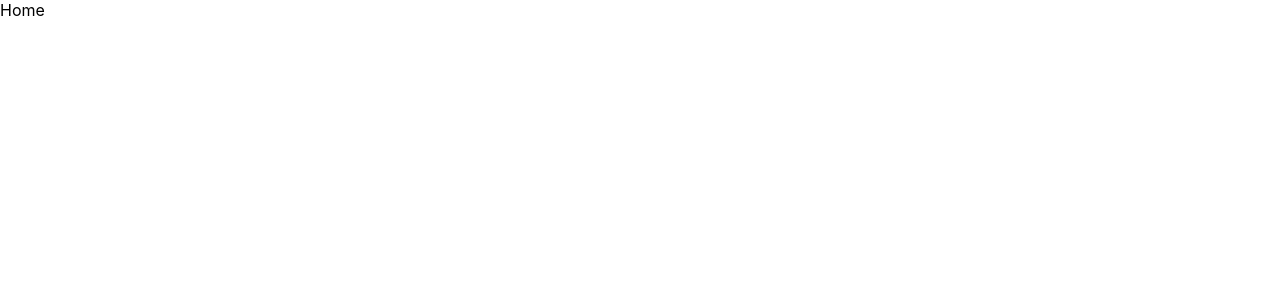
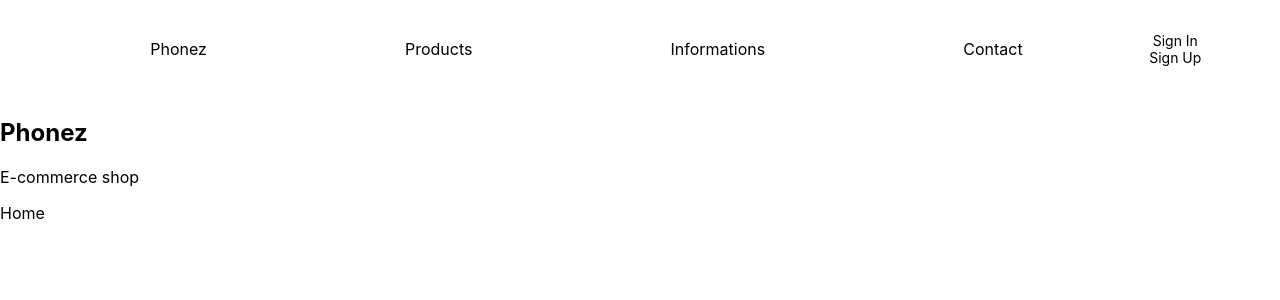
Before and after one commit to bergmaner/phones-ecommerce, a React (Create React App) app in the folder frontend/: page / in a window 1280 px wide. Shown: the top 300 px of the page. Built offline with nearby package versions, Linux system fonts and the light colour scheme.

Commit message:
create Layout and Navbar

```diff
--- a/frontend/package.json
+++ b/frontend/package.json
@@ -9,7 +9,8 @@
     "react": "^16.13.1",
     "react-dom": "^16.13.1",
     "react-router-dom": "^5.2.0",
-    "react-scripts": "3.4.3"
+    "react-scripts": "3.4.3",
+    "styled-components": "^5.2.0"
   },
   "scripts": {
     "start": "react-scripts start",
--- a/frontend/src/Routes.js
+++ b/frontend/src/Routes.js
@@ -1,7 +1,7 @@
 import React from "react";
 import { BrowserRouter as Router, Switch, Route } from "react-router-dom";
 import SignIn from "./pages/signIn";
-import SignOut from "./pages/signOut";
+import SignUp from "./pages/signUp";
 import Home from "./pages/home";
 
 const Routes = () => {
@@ -14,8 +14,8 @@ const Routes = () => {
         <Route path="/signIn">
           <SignIn />
         </Route>
-        <Route path="/signOut">
-          <SignOut />
+        <Route path="/signUp">
+          <SignUp />
         </Route>
       </Switch>
     </Router>
--- /dev/null
+++ b/frontend/src/layout/Layout.js
@@ -0,0 +1,16 @@
+import React from "react";
+import Navbar from "./Navbar";
+
+const Layout = ({ children, title, description }) => {
+  return (
+    <div>
+      <Navbar />
+      <div>
+        <h2>{title}</h2>
+        <p>{description}</p>
+      </div>
+      {children}
+    </div>
+  );
+};
+export default Layout;
--- /dev/null
+++ b/frontend/src/layout/Navbar.js
@@ -0,0 +1,67 @@
+import React from "react";
+import { Link } from "react-router-dom";
+import styled from "styled-components";
+
+const NavWrapper = styled.div`
+  position: relative;
+  z-index: 2;
+  width: 100%;
+  box-sizing: border-box;
+  padding-top: 2.5vw;
+  padding-bottom: 2.5vw;
+  padding-left: 4vw;
+  padding-right: 4vw;
+  pointer-events: auto;
+`;
+
+const NavContainer = styled.div`
+  display: flex;
+  justify-content: space-between;
+  align-items: center;
+`;
+
+const NavItems = styled.div`
+  width: 100%;
+  display: flex;
+  justify-content: space-around;
+  align-items: center;
+`;
+
+const Title = styled.div``;
+
+const Account = styled.div`
+  text-align: center;
+  width: 10%;
+  font-size: 14px;
+`;
+
+const SLink = styled(Link)`
+  text-decoration: none;
+  color: #000;
+`;
+
+const Navbar = () => {
+  return (
+    <NavWrapper>
+      <NavContainer>
+        <NavItems>
+          <Title>
+            <SLink to="/">Phonez</SLink>
+          </Title>
+          <SLink to="/products">Products</SLink>
+          <SLink to="/informations">Informations</SLink>
+          <SLink to="/contact">Contact</SLink>
+        </NavItems>
+        <Account>
+          <div>
+            <SLink to="/signIn">Sign In</SLink>
+          </div>
+          <div>
+            <SLink to="/signUp">Sign Up</SLink>
+          </div>
+        </Account>
+      </NavContainer>
+    </NavWrapper>
+  );
+};
+export default Navbar;
--- a/frontend/src/pages/home.js
+++ b/frontend/src/pages/home.js
@@ -1,6 +1,11 @@
 import React from "react";
+import Layout from "../layout/Layout";
 
 const Home = () => {
-  return <div>Home</div>;
+  return (
+    <Layout title="Phonez" description="E-commerce shop">
+      Home
+    </Layout>
+  );
 };
 export default Home;
--- a/frontend/src/pages/signIn.js
+++ b/frontend/src/pages/signIn.js
@@ -1,6 +1,11 @@
 import React from "react";
+import Layout from "../layout/Layout";
 
 const SignIn = () => {
-  return <div>zaloguj</div>;
+  return (
+    <Layout title="Sign In" description="E-commerce shop">
+      Sign In
+    </Layout>
+  );
 };
 export default SignIn;
--- a/frontend/src/pages/signOut.js
+++ /dev/null
@@ -1,6 +0,0 @@
-import React from "react";
-
-const SignOut = () => {
-  return <div>zarejestruj się</div>;
-};
-export default SignOut;
--- /dev/null
+++ b/frontend/src/pages/signUp.js
@@ -0,0 +1,11 @@
+import React from "react";
+import Layout from "../layout/Layout";
+
+const SignUp = () => {
+  return (
+    <Layout title="Sign Up" description="E-commerce shop">
+      Sign Up
+    </Layout>
+  );
+};
+export default SignUp;
```
Also changed, not shown: 2 other files (tests, documents, lock files or other folders).
